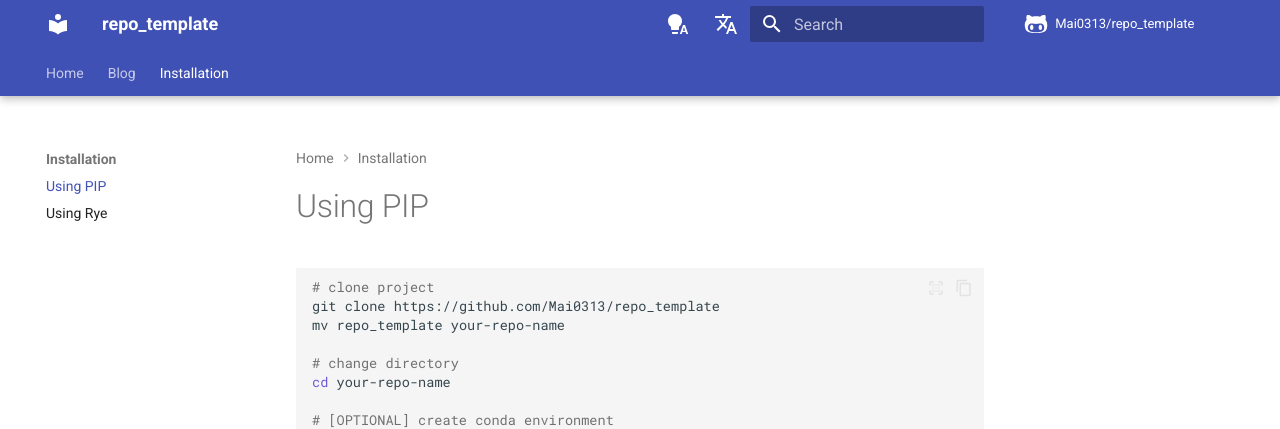
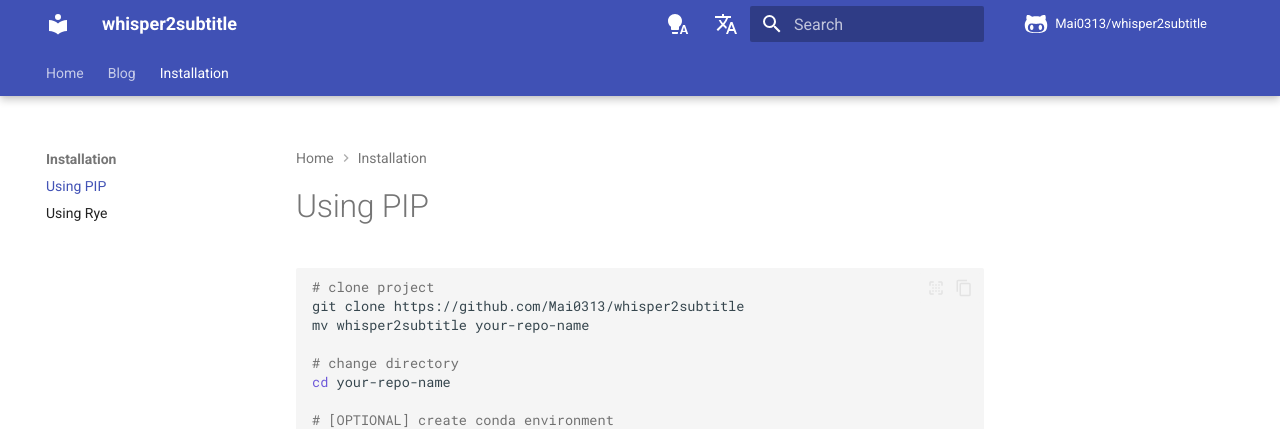
Before and after one commit to Mai0313/whisper2subtitle, an MkDocs documentation site: the page built from docs/installation/pip.md, in a window 1280 px wide. Shown: the top 429 px of the page. Built offline with MkDocs 1.6.1 and Material for MkDocs 9.7.7, drawn with Linux system fonts in a browser that asks for light colours; comment, search, counter and statistics services are not loaded.

Commit message:
Update repository links and names

````diff
--- a/docs/installation/pip.md
+++ b/docs/installation/pip.md
@@ -2,8 +2,8 @@
 
 ```bash
 # clone project
-git clone https://github.com/Mai0313/repo_template
-mv repo_template your-repo-name
+git clone https://github.com/Mai0313/whisper2subtitle
+mv whisper2subtitle your-repo-name
 
 # change directory
 cd your-repo-name
--- a/mkdocs.yml
+++ b/mkdocs.yml
@@ -1,9 +1,9 @@
-site_name: repo_template
-site_url: https://mai0313.github.io/repo_template/
+site_name: whisper2subtitle
+site_url: https://mai0313.github.io/whisper2subtitle/
 site_author: Wei Cheng Lee
 
-repo_name: Mai0313/repo_template
-repo_url: https://github.com/Mai0313/repo_template
+repo_name: Mai0313/whisper2subtitle
+repo_url: https://github.com/Mai0313/whisper2subtitle
 edit_uri: edit/master/docs/
 
 docs_dir: docs
@@ -148,7 +148,7 @@ plugins:
 extra:
   social:
   - icon: fontawesome/brands/github-alt
-    link: https://github.com/Mai0313/repo_template
+    link: https://github.com/Mai0313/whisper2subtitle
 
   alternate:
   - link: /
````
Also changed, not shown: README.md (+8 -8 lines), docs/index.md (+8 -8 lines), docs/installation/rye.md (+2 -2 lines), pyproject.toml (+4 -4 lines).
